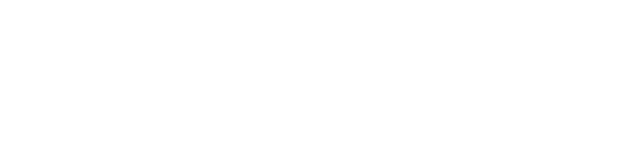
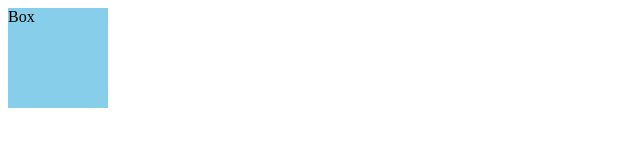
Before and after one commit to imbiibek/HTML-CSS-JS-Projects, a website: page Practice/index.html in a window 1280 px wide. Shown: the whole page, without its empty margins (0-640 px from the left). Drawn offline with Linux system fonts and the light colour scheme.

Commit message:
CSS practice

```diff
--- a/Practice/index.html
+++ b/Practice/index.html
@@ -4,8 +4,18 @@
     <meta charset="UTF-8">
     <meta name="viewport" content="width=device-width, initial-scale=1.0">
     <title>Document</title>
+    <style>
+        .box {
+            width: 100px;
+            height: 100px;
+            background-color: skyblue;
+        }
+    </style>
 </head>
 <body>
+    <div class="box" >Box</div>
+
+
     <script src="script.js"></script>
 </body>
 </html>
```
